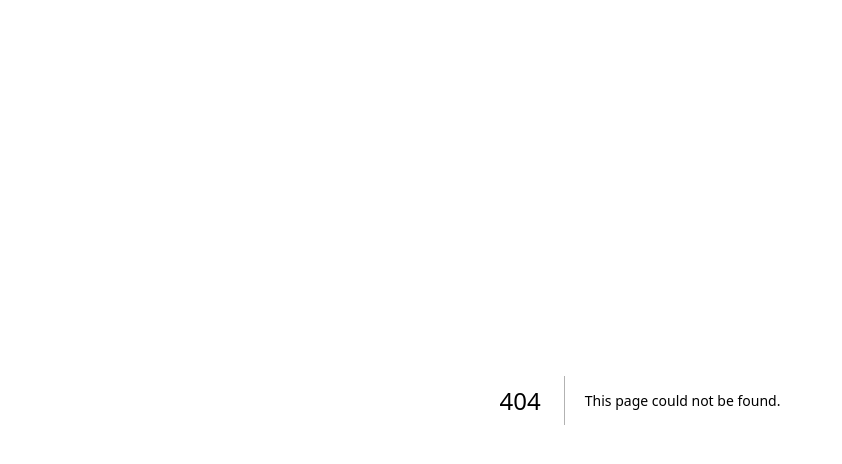
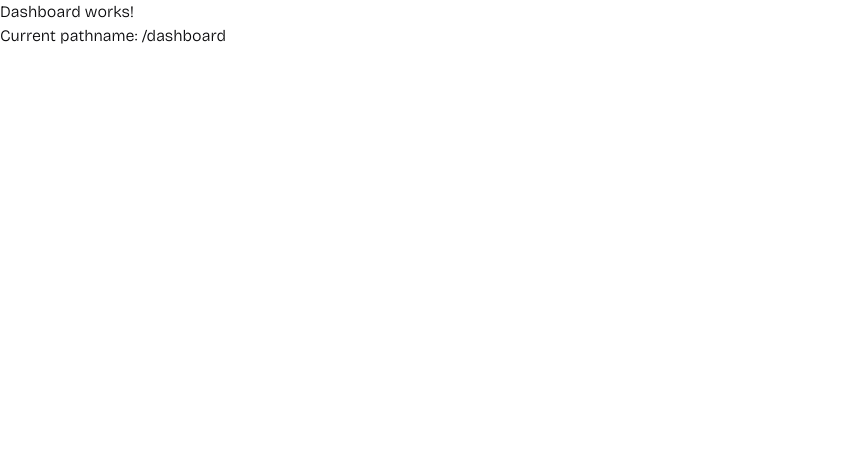
Before and after one commit to Adedoyin-Emmanuel/dev-teraphy, a Next.js app: page /dashboard in a window 1280 px wide. Before the commit this address had no page. Shown: the top 464 px of the page, without its empty margins (0-842 px from the left). Built offline with nearby package versions, Linux system fonts and the light colour scheme.

Commit message:
Feat: Added dasboard page

```diff
--- a/app/components/sidenav/index.tsx
+++ b/app/components/sidenav/index.tsx
@@ -54,9 +54,9 @@ const Sidenav = ({ children, className }: SidenavProps) => {
           </section>
           <Link
             className={
-              currentPath.includes("app") ? currentPathClass : sidebarItemsClass
+              currentPath == "/app" ? currentPathClass : sidebarItemsClass
             }
-            href={"/app"}
+            href={"/app/teraphists"}
           >
             <Gauge strokeWidth={1.5} size={20} />
             <Text>Dashboard</Text>
--- /dev/null
+++ b/app/dashboard/page.tsx
@@ -0,0 +1,19 @@
+
+"use client"
+import React from "react";
+import { useRouter, usePathname } from "next/navigation";
+
+
+const Dashboard = () => {
+
+    const pathname = usePathname();
+
+    return (
+        <div>
+            <h1>Dashboard works!</h1>
+            <p>Current pathname: {pathname}</p>
+        </div>
+    );
+}
+
+export default Dashboard;
```
